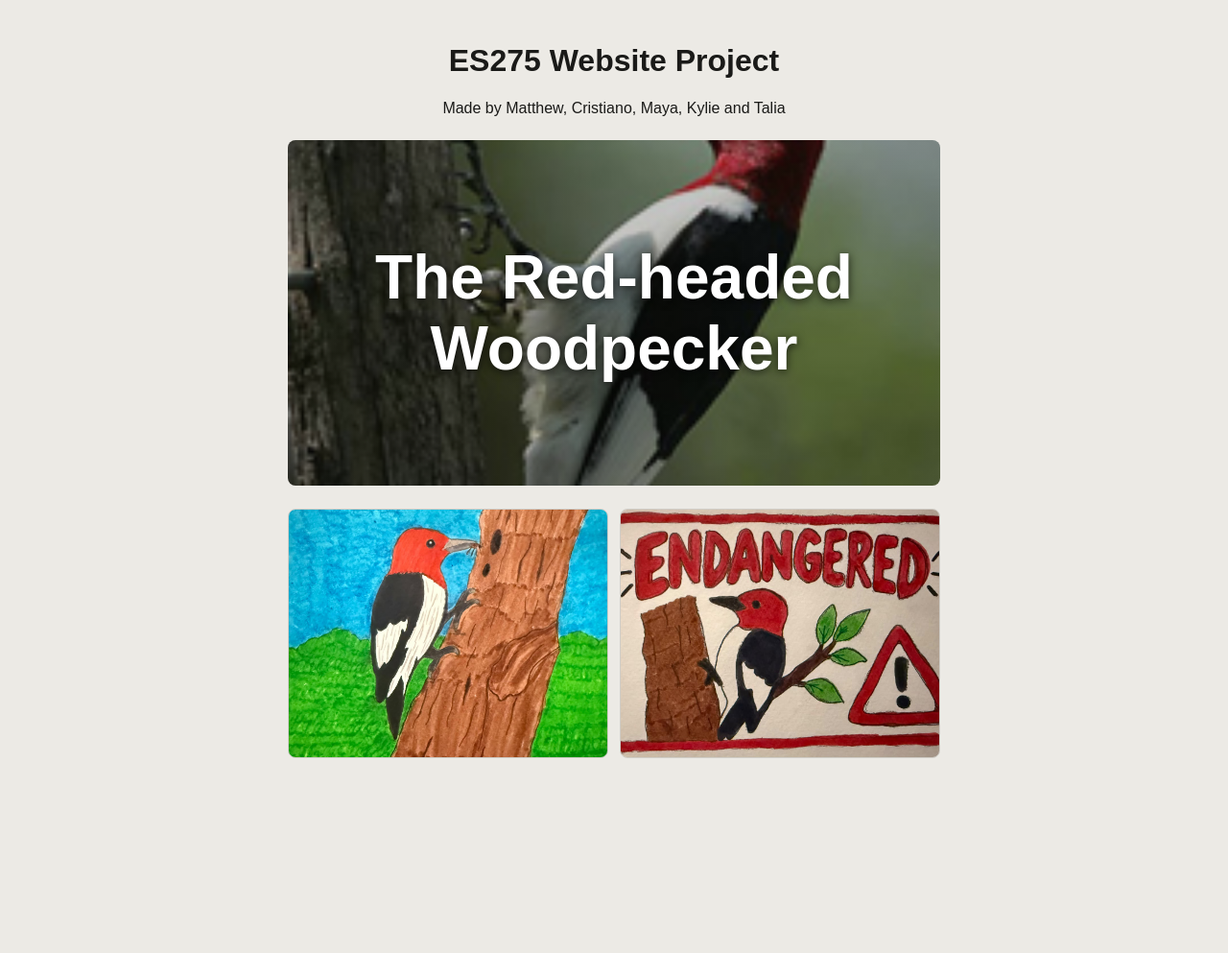
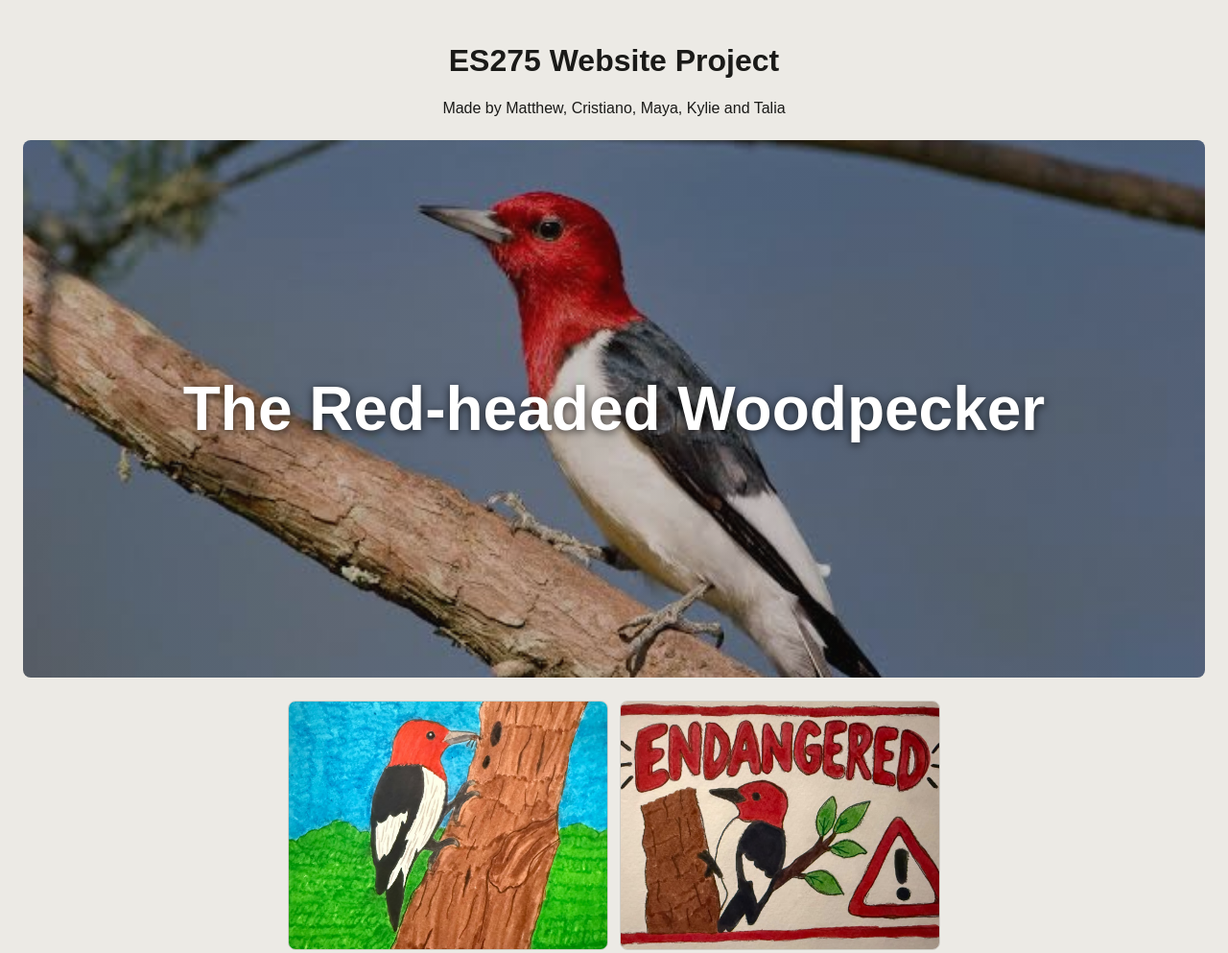
Before and after one commit to Matthew-Tian5/ES275-Project, a plain HTML site: page index.html in a window 1280 px wide. Shown: the whole page at 96% size. Before the commit the page ends 838 px from the top, so only its background shows below. Drawn offline with Linux system fonts and the light colour scheme.

Commit message:
added larger image and changed size for landing page

```diff
--- a/style.css
+++ b/style.css
@@ -11,8 +11,8 @@
 }
 
 body {
-  max-width: 960px;
-  margin: 0 auto;
+  max-width: none;
+  margin: 0;
   padding: 24px;
   background: var(--bg);
   color: var(--text);
@@ -46,14 +46,14 @@ header {
 }
 
 .landing {
-  min-height: 360px;
-  width: min(680px, 100%);
-  margin: 24px auto;
+  min-height: 70vh;
+  width: 100%;
+  margin: 24px 0;
   display: grid;
   place-items: center;
   background:
     linear-gradient(rgba(26, 26, 24, 0.25), rgba(26, 26, 24, 0.25)),
-    url("red-headed-woodpecker-01.jpg") center / cover no-repeat;
+    url("redheadedwoodpecker.jpeg") center / cover no-repeat;
   border-radius: 8px;
   text-align: center;
 }
```
Also changed, not shown: redheadedwoodpecker.jpeg (added).
